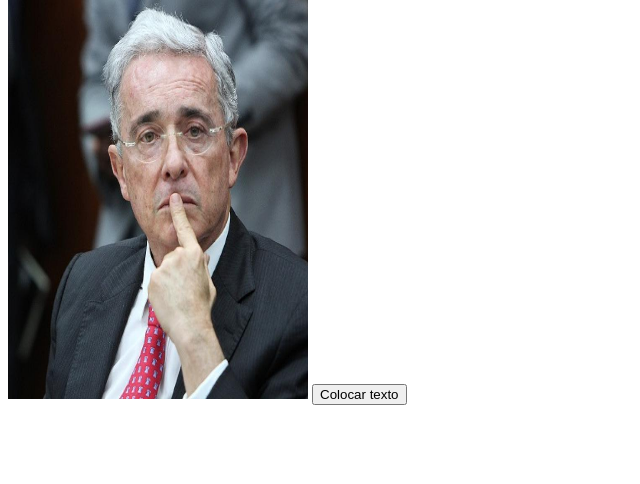
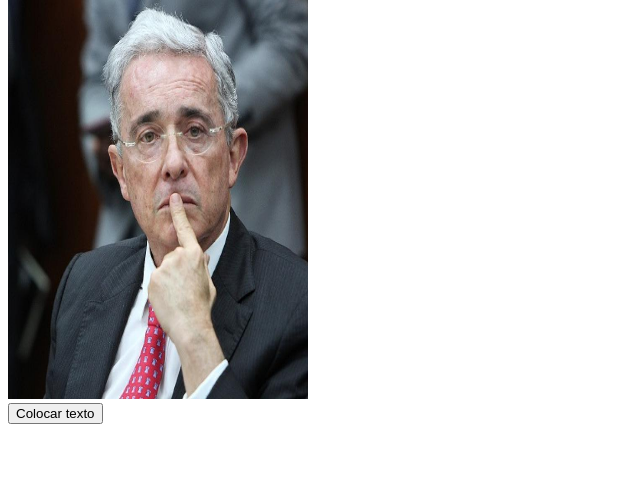
Before and after one commit to dpdorado/retos, a PHP site: page / in a window 1280 px wide. Shown: the part 200-684 px from the top of the page, without its empty margins (0-640 px from the left). Run offline with PHP 8.4, Linux system fonts and the light colour scheme.

Commit message:
Update estilos.css

```diff
--- a/Reto 1.1/estilos.css
+++ b/Reto 1.1/estilos.css
@@ -15,3 +15,6 @@
     font: 150% sans-serif;
     text-align: center;
 }
+section,button{
+    display: block;
+}
```
